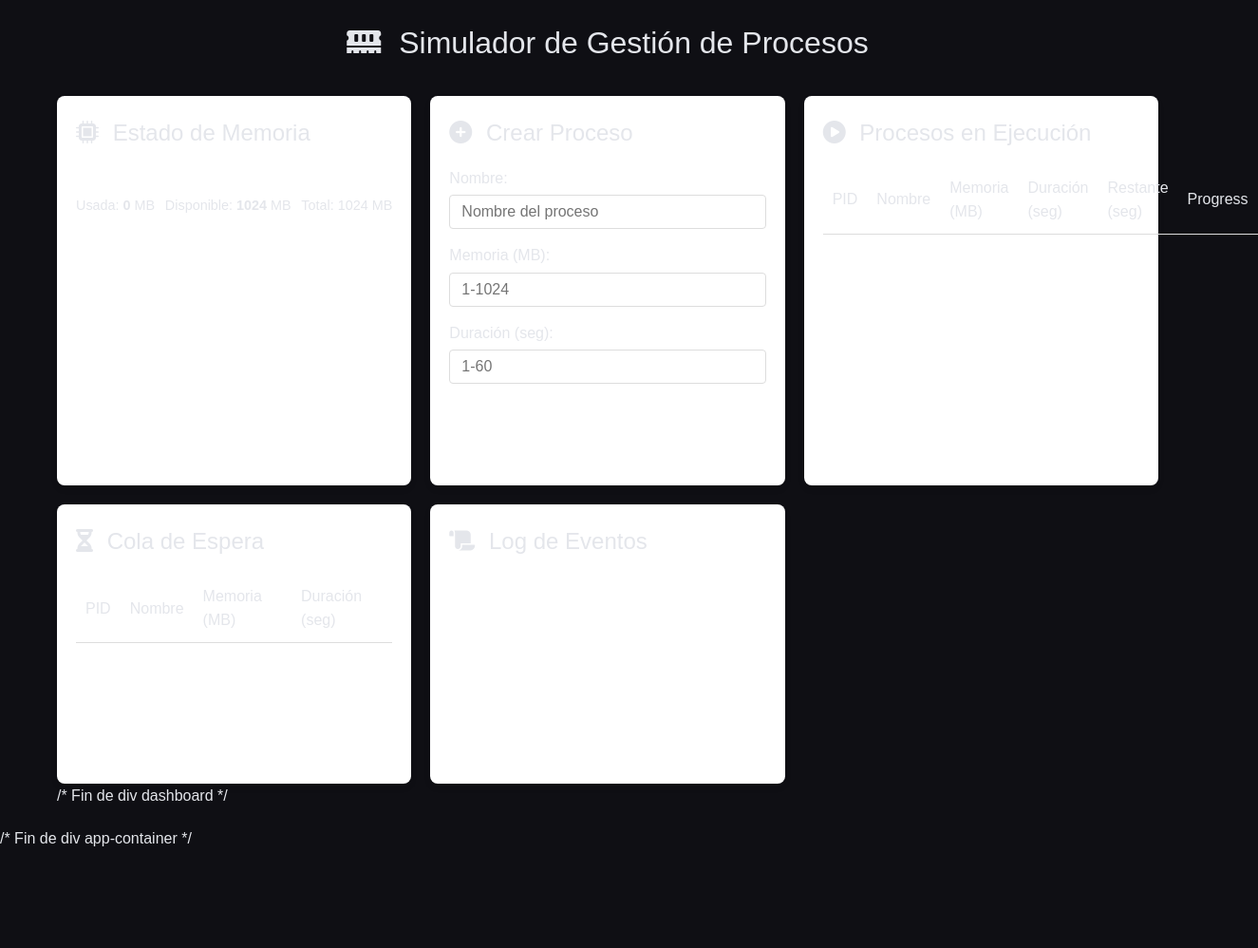
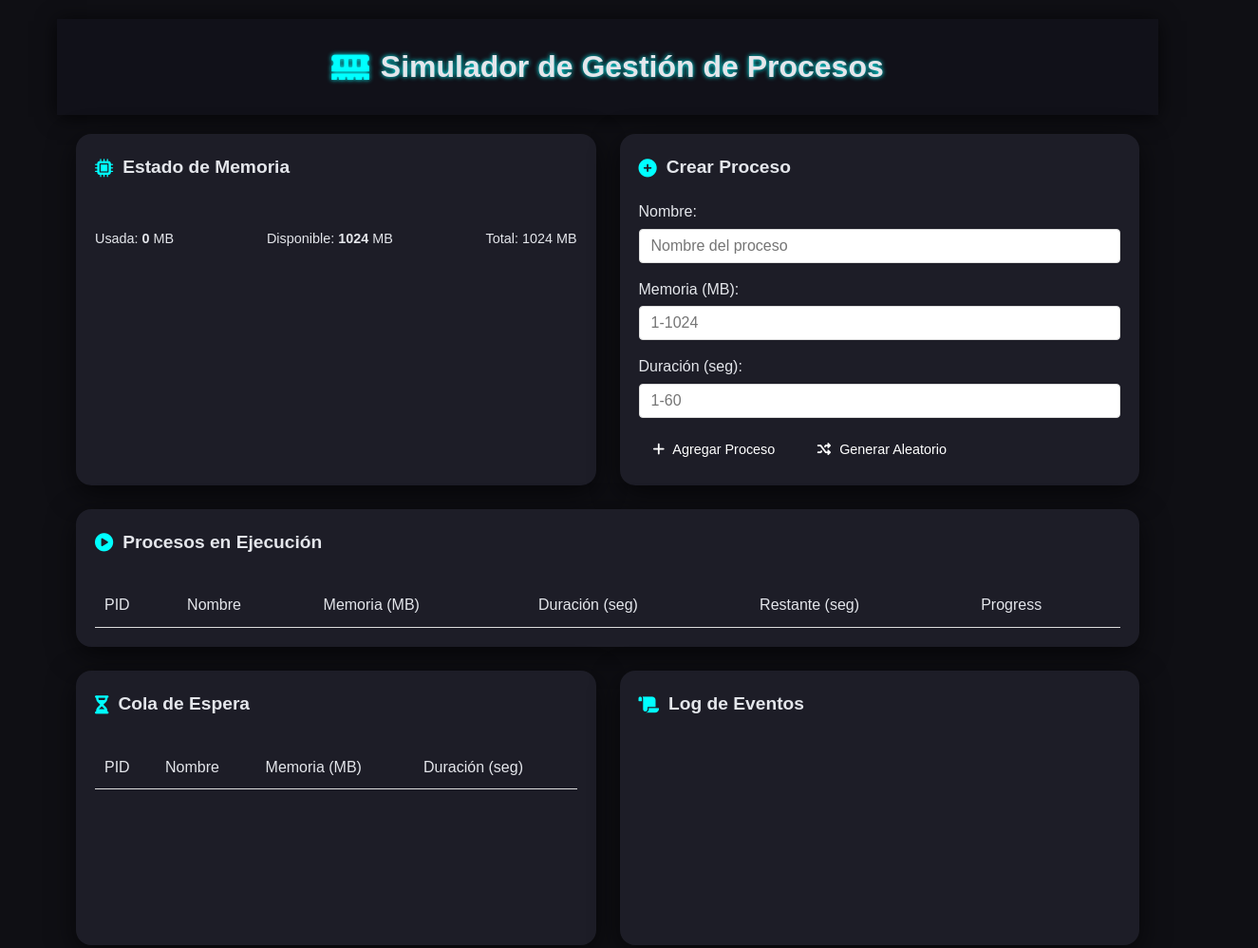
Before and after one commit to AngelTeret/Simulador-de-Gesti-n-de-Procesos, a plain HTML site: page index.html in a window 1280 px wide. Shown: the top 998 px of the page at 95% size, 1325 px wide, since content can reach past the window. Before the commit the page ends 896 px from the top, so only its background shows below. Drawn offline with Linux system fonts and the light colour scheme.

Commit message:
correccion layout principal

```diff
--- a/style.css
+++ b/style.css
@@ -37,41 +37,78 @@ body {
 
 header {
   text-align: center;
-  margin-bottom: 30px;
+  padding: 25px 10px;
+  background: #111119;
+  box-shadow: 0 2px 20px rgba(0, 0, 0, 0.7);
 }
 
 header h1 {
-  color: var(--dark);
-  font-weight: 500;
+  font-size: 2rem;
+  display: flex;
+  justify-content: center;
+  align-items: center;
+  gap: 12px;
+  color: var(--text);
+  text-shadow: 0 0 5px var(--accent);
 }
 
 header i {
-  margin-right: 10px;
-  color: var(--primary);
+  color: var(--accent);
+  font-size: 2.2rem;
 }
 
 .dashboard {
   display: grid;
-  grid-template-columns: repeat(auto-fit, minmax(300px, 1fr));
-  gap: 20px;
+  grid-template-areas:
+    "memory process"
+    "running running"
+    "waiting event";
+  grid-template-columns: 1fr 1fr;
+  gap: 25px;
+  padding: 20px;
+}
+.memory-card { grid-area: memory; }
+.process-form-card { grid-area: process; }
+.running-processes-card { grid-area: running; }
+.waiting-queue-card { grid-area: waiting; }
+.event-log-card { grid-area: event; }
+
+@media (max-width: 1024px) {
+  .dashboard {
+    grid-template-areas:
+      "memory"
+      "process"
+      "running"
+      "waiting"
+      "event";
+    grid-template-columns: 1fr;
+  }
 }
 
+/* Cards */
 .card {
-  background: #fff;
-  border-radius: 8px;
-  box-shadow: 0 4px 6px rgba(0, 0, 0, 0.1);
+  background: var(--card-bg);
+  border-radius: 16px;
   padding: 20px;
+  box-shadow: 0 8px 30px rgba(0, 0, 0, 0.6);
+  display: flex;
+  flex-direction: column;
+  transition: transform 0.3s, box-shadow 0.3s;
 }
-
+.card:hover {
+  transform: translateY(-5px);
+  box-shadow: 0 12px 40px rgba(0, 0, 0, 0.8);
+}
 .card h2 {
-  margin-bottom: 15px;
-  color: var(--dark);
-  font-weight: 500;
+  font-size: 1.2rem;
+  display: flex;
+  align-items: center;
+  gap: 10px;
+  margin-bottom: 18px;
+  color: var(--text);
 }
-
 .card h2 i {
-  margin-right: 8px;
-  color: var(--primary);
+  color: var(--accent);
 }
 
 table {
```
